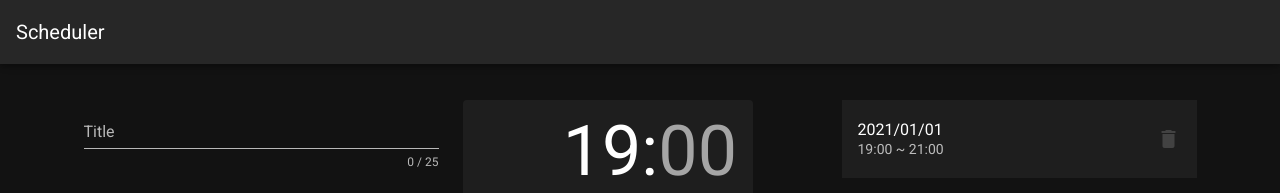
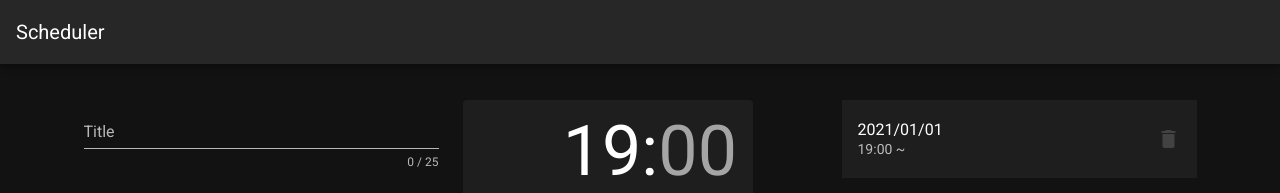
Before and after one commit to tomon9086/techpit-nuxt-scheduler, a Nuxt app in the folder app/: page / in a window 1280 px wide. Shown: the top 193 px of the page. Built offline with nearby package versions, Linux system fonts and the light colour scheme.

Commit message:
split date-list-item component

```diff
--- /dev/null
+++ b/app/components/DateListItem.vue
@@ -0,0 +1,23 @@
+<template>
+  <v-list-item align="start">
+    <v-list-item-content>
+      <v-list-item-title>
+        2021/01/01
+      </v-list-item-title>
+      <v-list-item-subtitle>
+        19:00 ~
+      </v-list-item-subtitle>
+    </v-list-item-content>
+
+    <v-list-item-action>
+      <v-icon color="accent">
+        mdi-delete
+      </v-icon>
+    </v-list-item-action>
+  </v-list-item>
+</template>
+
+<script>
+export default {
+}
+</script>
--- a/app/components/EventEditor.vue
+++ b/app/components/EventEditor.vue
@@ -52,22 +52,7 @@
           class="overflow-y-auto"
           max-height="75vh"
         >
-          <v-list-item align="start">
-            <v-list-item-content>
-              <v-list-item-title>
-                2021/01/01
-              </v-list-item-title>
-              <v-list-item-subtitle>
-                19:00 ~ 21:00
-              </v-list-item-subtitle>
-            </v-list-item-content>
-
-            <v-list-item-action>
-              <v-icon color="accent">
-                mdi-delete
-              </v-icon>
-            </v-list-item-action>
-          </v-list-item>
+          <date-list-item />
         </v-list>
       </v-col>
     </v-row>
```
